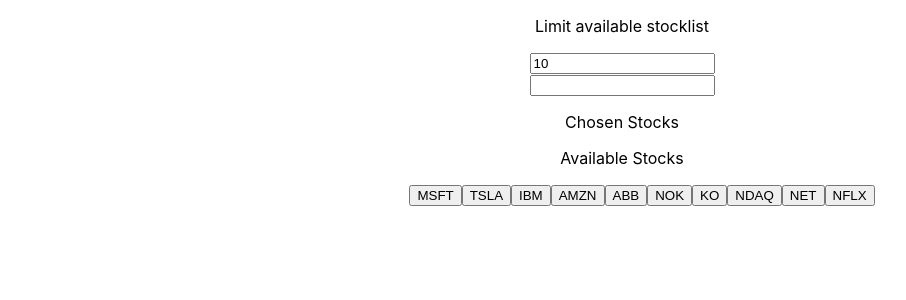
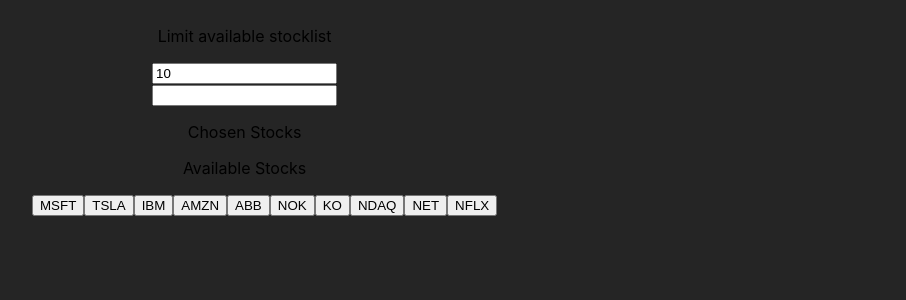
Before and after one commit to KeMaAid/reactstocks, a React (Create React App) app: page / in a window 1280 px wide. Shown: the top 300 px of the page, without its empty margins (18-924 px from the left). Built offline with nearby package versions, Linux system fonts and the light colour scheme.

Commit message:
added first own css

```diff
--- a/src/App.js
+++ b/src/App.js
@@ -1,4 +1,4 @@
-import './App.css';
+import './AppDark.css';
 import ControlPanel from './assets/ControlPanel.js';
 import StocksPanel from './assets/StocksPanel.js';
 import { useState } from 'react';
--- /dev/null
+++ b/src/AppDark.css
@@ -0,0 +1,71 @@
+:root{
+  --base03: #1b1b1b;
+  --base02: #252525;
+  --base01: #676767;
+  --base00: #747474;
+}
+body{
+  background-color: var(--base02);
+}
+
+.App {
+  text-align: center;
+  display: flex;
+  align-items: center;
+  margin : auto;
+  padding: 10px;
+}
+
+
+.StocksPanel{
+  flex: 2;
+  display: grid;
+  grid-template-columns: auto auto auto;
+
+  max-width: 20%;
+}
+
+.Stock{
+
+}
+
+.ControlPanel{
+  flex:1;
+}
+
+.SettingList{
+
+}
+
+.StockList{
+
+}
+
+.SearchBar{
+
+}
+
+.ListStocks{
+
+}
+
+
+
+
+
+
+
+.App-header {
+  background-color: #282c34;
+  min-height: 100vh;
+  display: flex;
+  flex-direction: column;
+  align-items: center;
+  justify-content: center;
+  font-size: calc(10px + 2vmin);
+  color: white;
+}
+
+.App-link {
+  color: #61dafb;
+}
```
Also changed, not shown: 1 other file (tests, documents, lock files or other folders).
